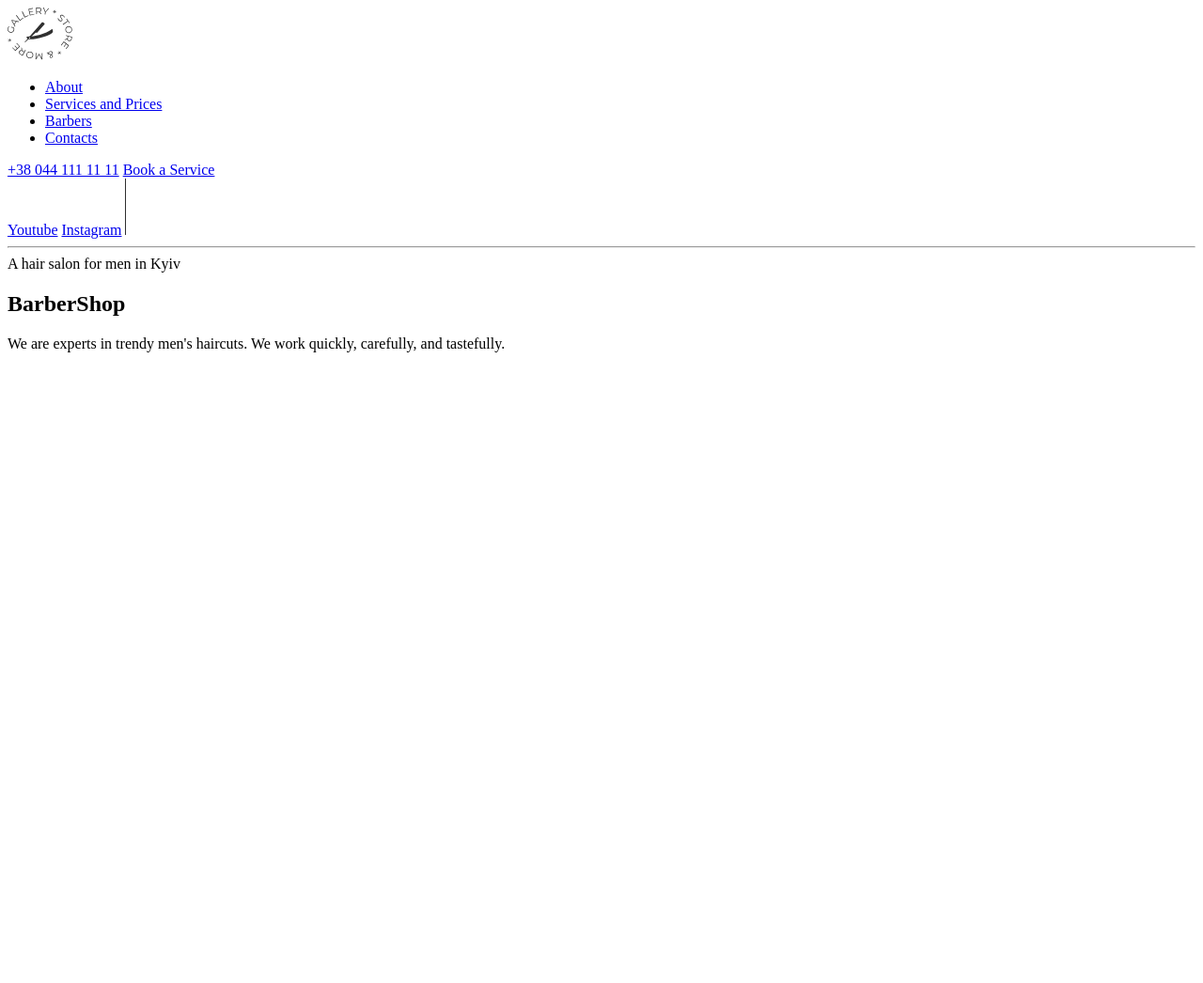
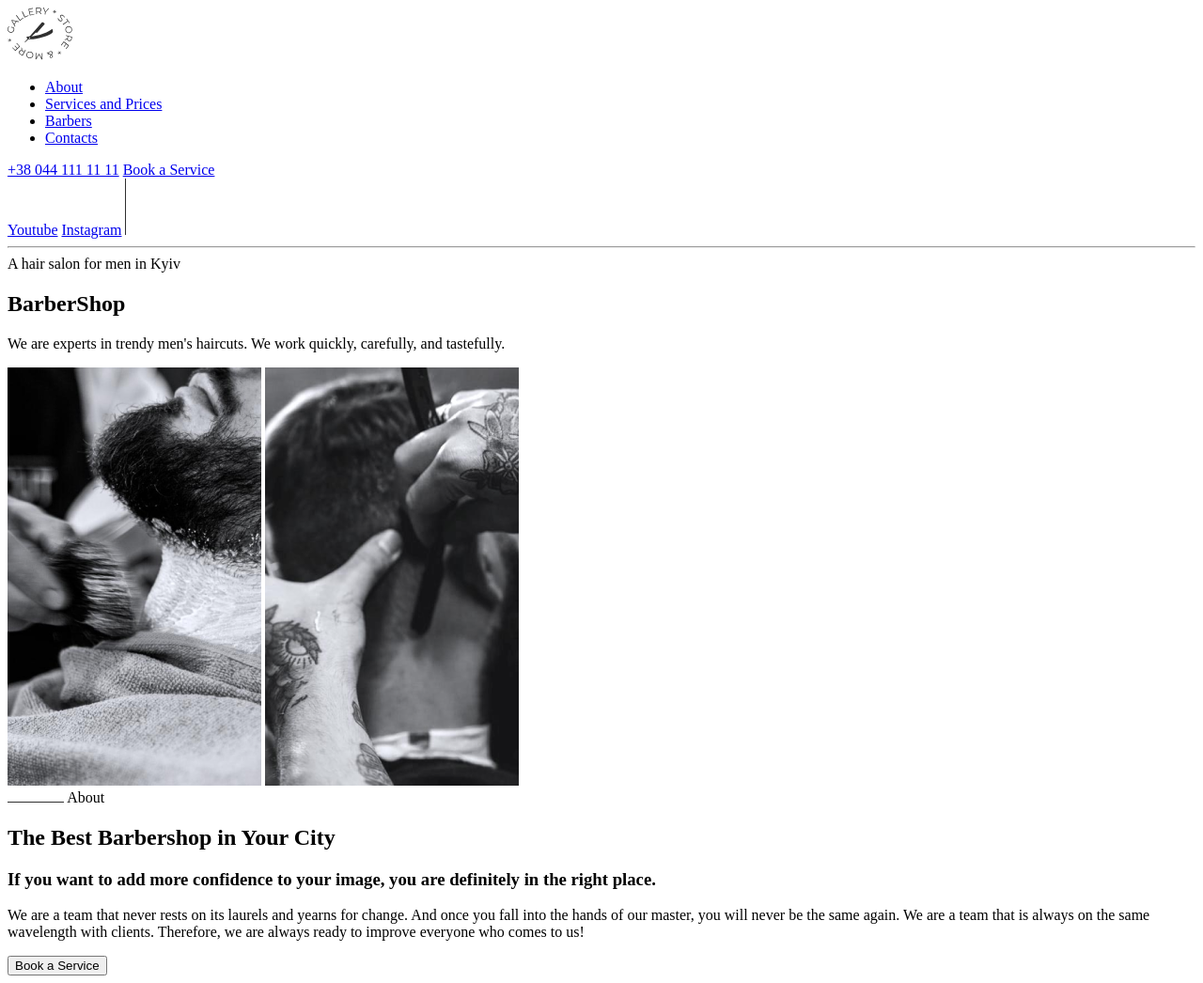
Before and after one commit to Cosmynn/html-css-lesson-1-module-1, a plain HTML site: page index.html in a window 1280 px wide. Shown: the whole page at 94% size. Before the commit the page ends 800 px from the top, so only its background shows below. Drawn offline with Linux system fonts and the light colour scheme.

Commit message:
update index.html
update.index.html

```diff
--- a/index.html
+++ b/index.html
@@ -27,7 +27,7 @@
       <section>
         <a href="https://www.youtube.com/" target="_blank">Youtube</a>
         <a href="https://www.instagram.com/" target="_blank">Instagram</a>
-        <img src="./images/social-media-dash.png" alt="separator" />
+        <img src="./images/vertical-dash.png" alt="vertical-dash" />
       </section>
     </header>
     <main>
@@ -40,6 +40,29 @@
           and tastefully.
         </p>
       </section>
+      <section>
+        <div>
+          <img src="./images/barber.img.1.png" alt="shave" />
+          <img src="./images/barber.img.2.png" alt="contur" />
+        </div>
+        <div>
+          <img src="./images/horizontal-dash.svg" alt="horizontal-dash" />
+          <span>About</span>
+        </div>
+        <h2>The Best Barbershop in Your City</h2>
+        <h3>
+          If you want to add more confidence to your image, you are definitely
+          in the right place.
+        </h3>
+        <p>
+          We are a team that never rests on its laurels and yearns for change.
+          And once you fall into the hands of our master, you will never be the
+          same again. We are a team that is always on the same wavelength with
+          clients. Therefore, we are always ready to improve everyone who comes
+          to us!
+        </p>
+        <button>Book a Service</button>
+      </section>
     </main>
   </body>
 </html>
```
Also changed, not shown: images/barber.img.1.png (added), images/barber.img.2.png (added), images/horizontal-dash.svg (added), images/vertical-dash.png (renamed from images/social-media-dash.png).
